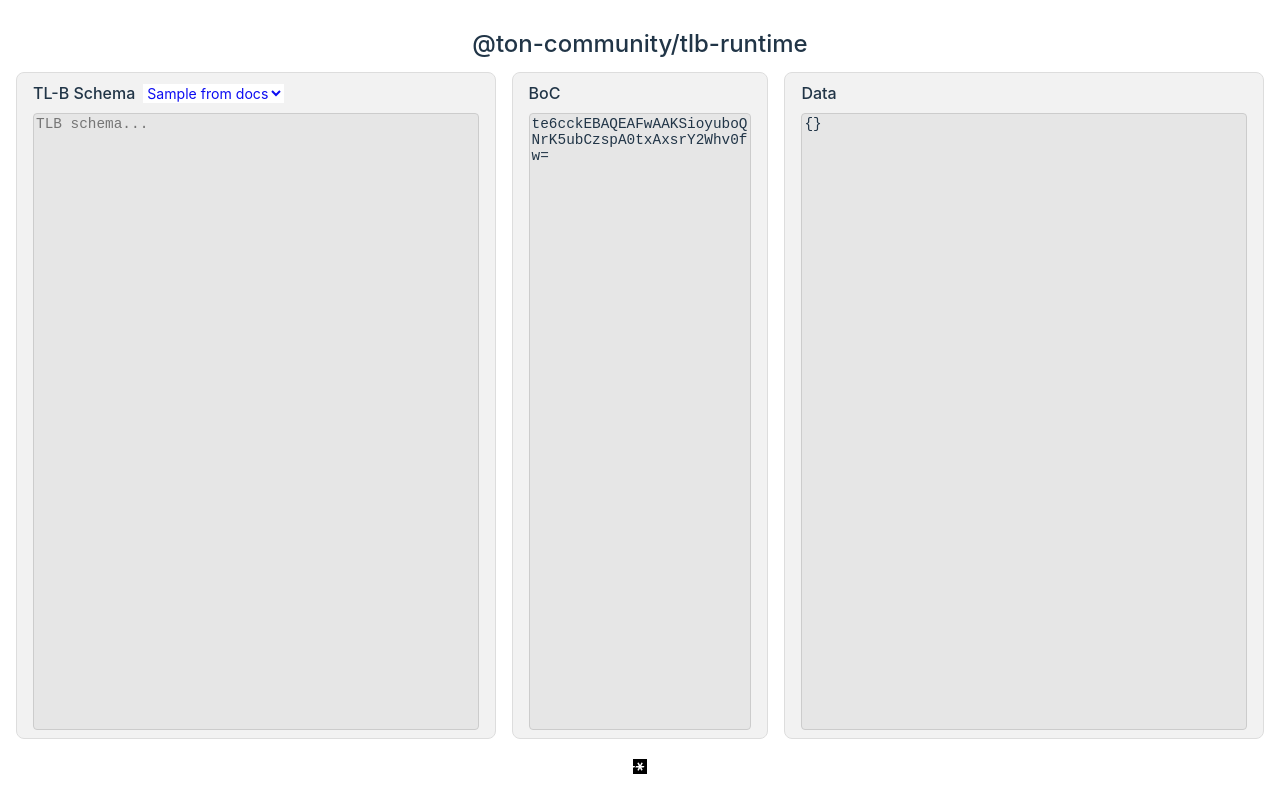
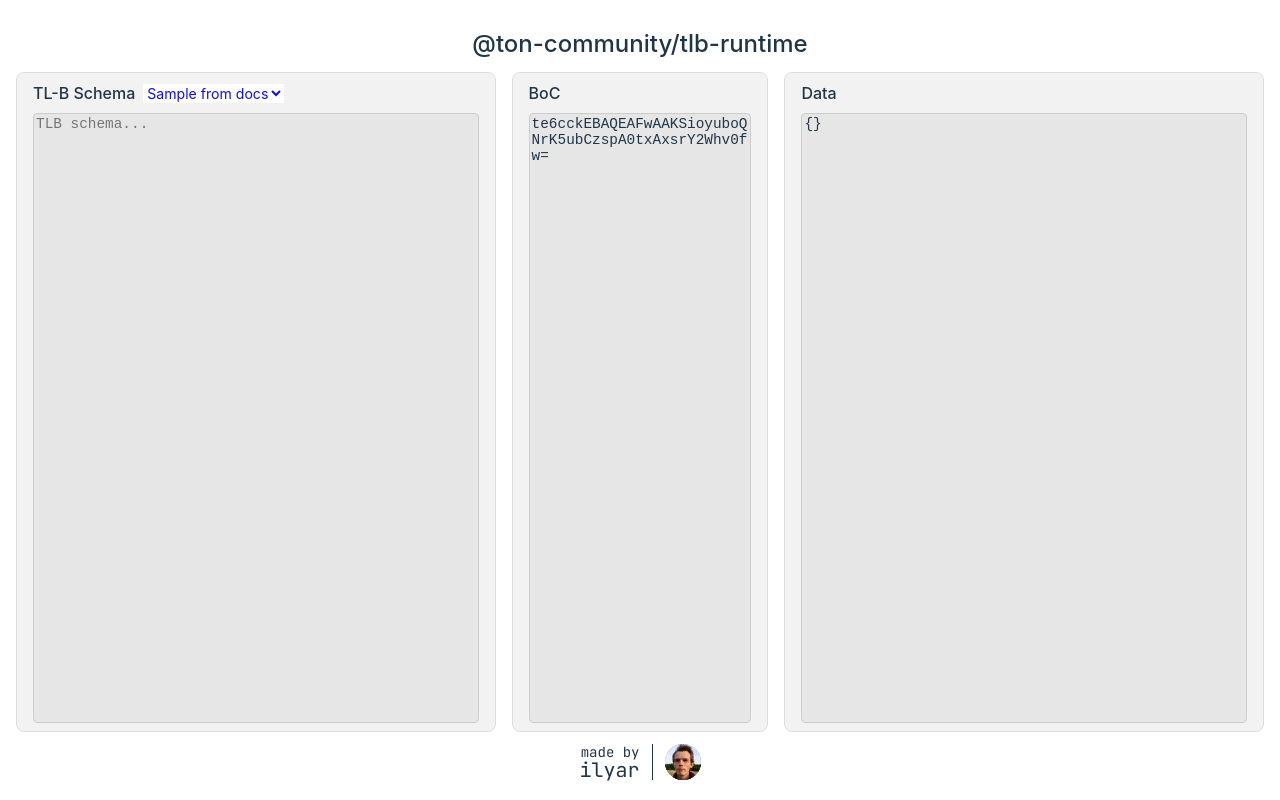
Before and after one commit to ilyar/sample-tlb, a website built with Vite: page index.html in a window 1280 px wide. Built offline with nearby package versions, Linux system fonts and the light colour scheme; what @ton-community/tlb-runtime, @ton/core would draw is missing.

Commit message:
style: use the 36px Ilyar colophon in the demo footer

```diff
--- a/index.html
+++ b/index.html
@@ -5,6 +5,7 @@
     <title>TL-B Runtime</title>
     <link rel="icon" type="image/svg+xml" href="./logo.svg" />
     <meta name="viewport" content="width=device-width, initial-scale=1.0" />
+    <link rel="stylesheet" href="https://fonts.googleapis.com/css2?family=JetBrains+Mono&amp;text=made%20byilr&amp;display=swap">
     <link rel="stylesheet" href="./style.css">
   </head>
   <body>
@@ -48,9 +49,12 @@
           </div>
         </div>
       </div>
-      <a href="https://ton.tech/" target="_blank">
-        <img src="./logo.svg" class="logo" alt="TON Tech" />
-      </a>
+      <footer>
+        <a class="signature imprint" href="https://github.com/ilyar/sample-tlb" target="_blank" rel="noopener noreferrer">
+          <span class="text"><span class="credit">made by</span><span class="name">ilyar</span></span>
+          <img src="./ilyar.svg" width="36" height="36" alt="">
+        </a>
+      </footer>
     </div>
     <script type="module" src="./src/app.ts"></script>
   </body>
--- a/public/style.css
+++ b/public/style.css
@@ -274,18 +274,40 @@ h1 a {
     overflow-wrap: break-word;
 }
 
-.logo {
-    height: 1.42em;
-    padding: 0.25em;
-    will-change: filter;
-    transition: filter 300ms;
-    margin-top: 1rem;
+#app > footer {
+    display: flex;
+    justify-content: center;
     flex-shrink: 0;
+    padding-top: 0.5rem;
 }
 
-.logo:hover {
-    filter: drop-shadow(0 0 1em var(--link-hover));
+.signature.imprint {
+    display: inline-flex;
+    align-items: center;
+    gap: 12px;
+    min-height: 44px;
+    color: inherit;
+    text-decoration: none;
+    font-family: "JetBrains Mono", monospace;
 }
+
+.signature img {
+    display: block;
+    border-radius: 50%;
+}
+
+.signature .text {
+    display: grid;
+    text-align: end;
+    border-inline-end: 1px solid currentColor;
+    padding-inline-end: 12px;
+}
+
+.signature .credit { font-size: 14px; line-height: 16px; }
+.signature .name { font-size: 20px; line-height: 1; }
+.signature .credit, .signature .name { font-weight: 400; }
+.signature:focus-visible { outline: 2px solid currentColor; outline-offset: 4px; }
+.signature:is(:hover, :focus-visible) .name { text-decoration: underline; text-underline-offset: 4px; }
 
 
 
```
Also changed, not shown: public/ilyar.svg (added).
